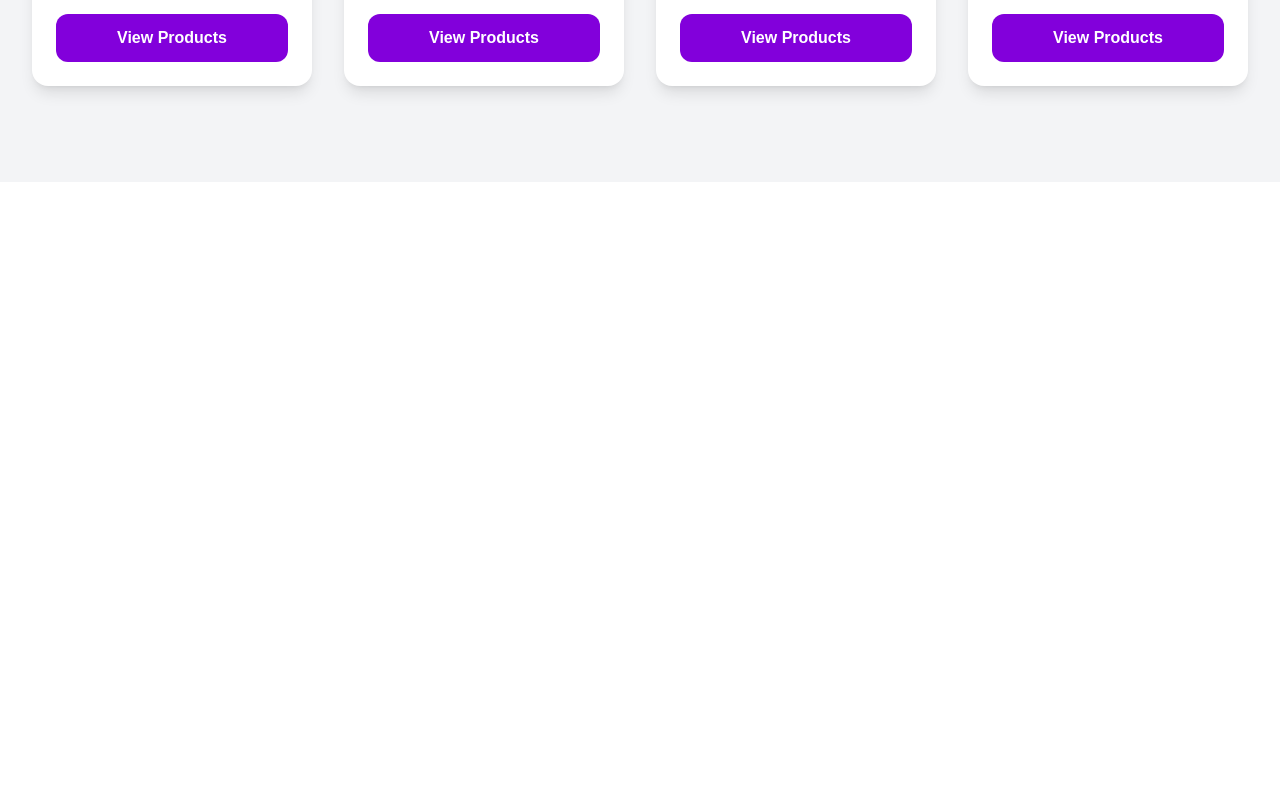
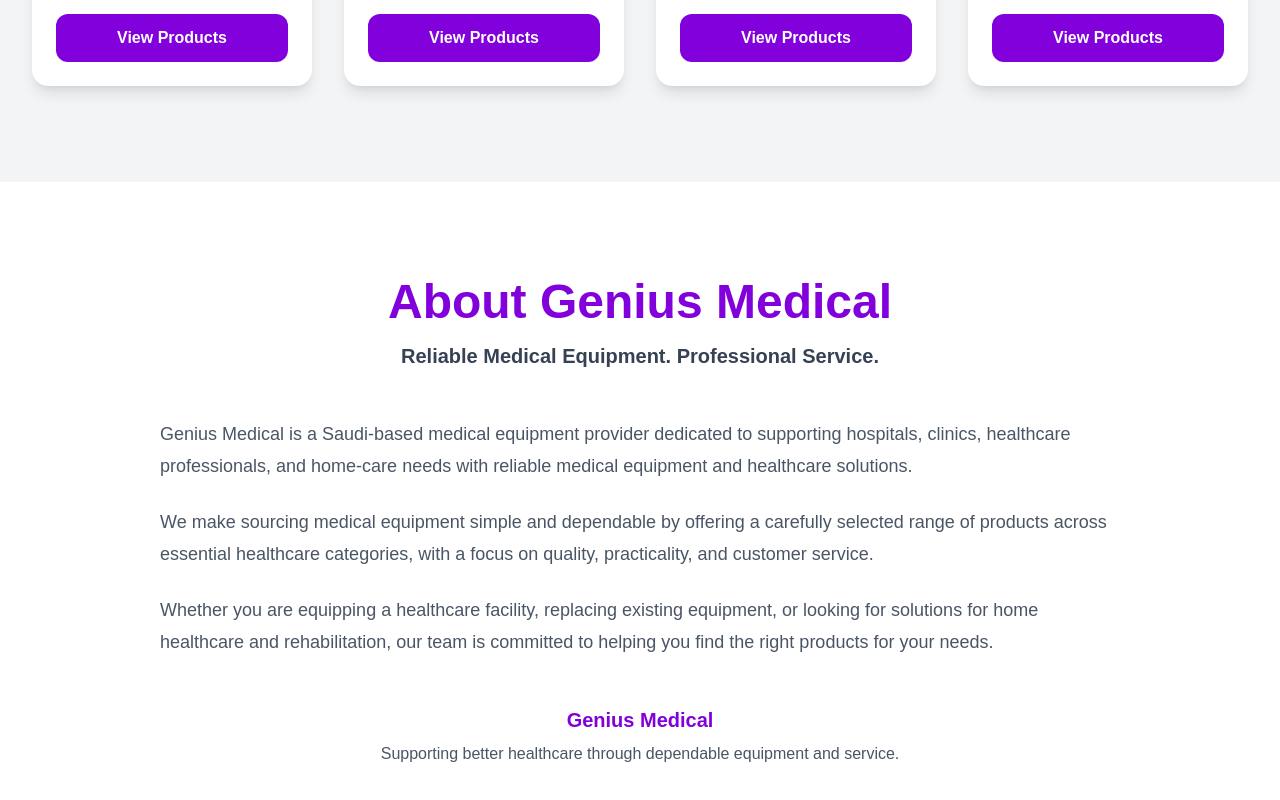
Before and after one commit to haninahwi-lgtm/genius-medical, a Next.js app: page / in a window 1280 px wide. Shown: the part 1562-2362 px from the top of the page. Before the commit the page ends 1744 px from the top, so only its background shows below. Built offline with nearby package versions, Linux system fonts and the light colour scheme.

Commit message:
Add About Genius Medical section

```diff
--- a/app/page.tsx
+++ b/app/page.tsx
@@ -93,6 +93,55 @@
             </div>
           </div>
         </section>
+
+        {/* About Section */}
+        <section className="py-24 bg-white">
+          <div className="max-w-5xl mx-auto px-8">
+            <div className="text-center mb-12">
+              <h2 className="text-5xl font-bold text-purple-700">
+                About Genius Medical
+              </h2>
+
+              <p className="mt-4 text-xl font-semibold text-gray-700">
+                Reliable Medical Equipment. Professional Service.
+              </p>
+            </div>
+
+            <div className="text-lg text-gray-600 leading-8 space-y-6">
+              <p>
+                Genius Medical is a Saudi-based medical equipment provider
+                dedicated to supporting hospitals, clinics, healthcare
+                professionals, and home-care needs with reliable medical
+                equipment and healthcare solutions.
+              </p>
+
+              <p>
+                We make sourcing medical equipment simple and dependable by
+                offering a carefully selected range of products across
+                essential healthcare categories, with a focus on quality,
+                practicality, and customer service.
+              </p>
+
+              <p>
+                Whether you are equipping a healthcare facility, replacing
+                existing equipment, or looking for solutions for home
+                healthcare and rehabilitation, our team is committed to
+                helping you find the right products for your needs.
+              </p>
+            </div>
+
+            <div className="mt-12 text-center">
+              <p className="text-xl font-semibold text-purple-700">
+                Genius Medical
+              </p>
+
+              <p className="mt-2 text-gray-600">
+                Supporting better healthcare through dependable equipment
+                and service.
+              </p>
+            </div>
+          </div>
+        </section>
       </main>
     </>
   );
```
